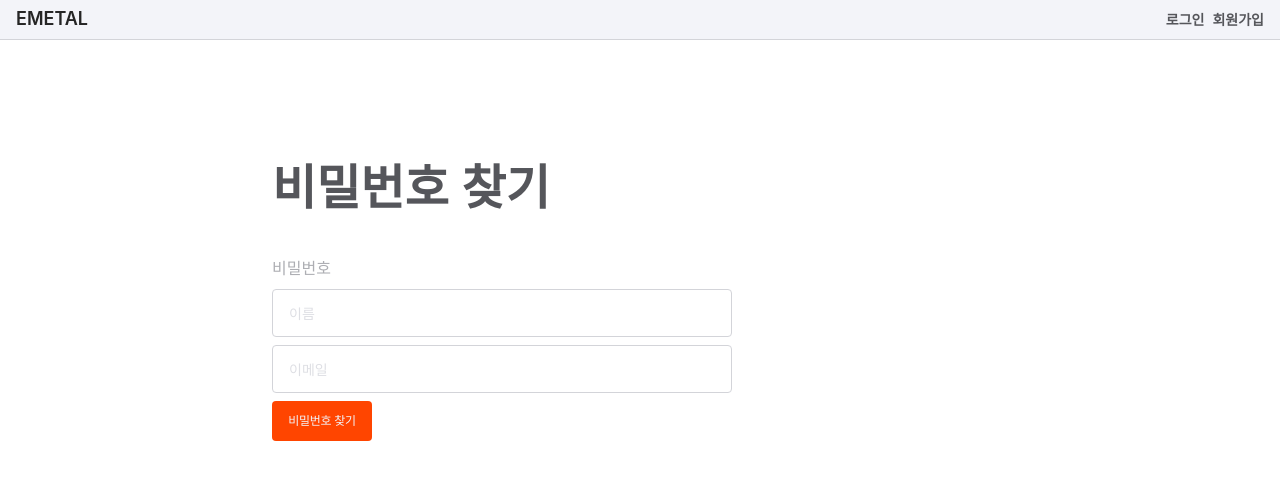
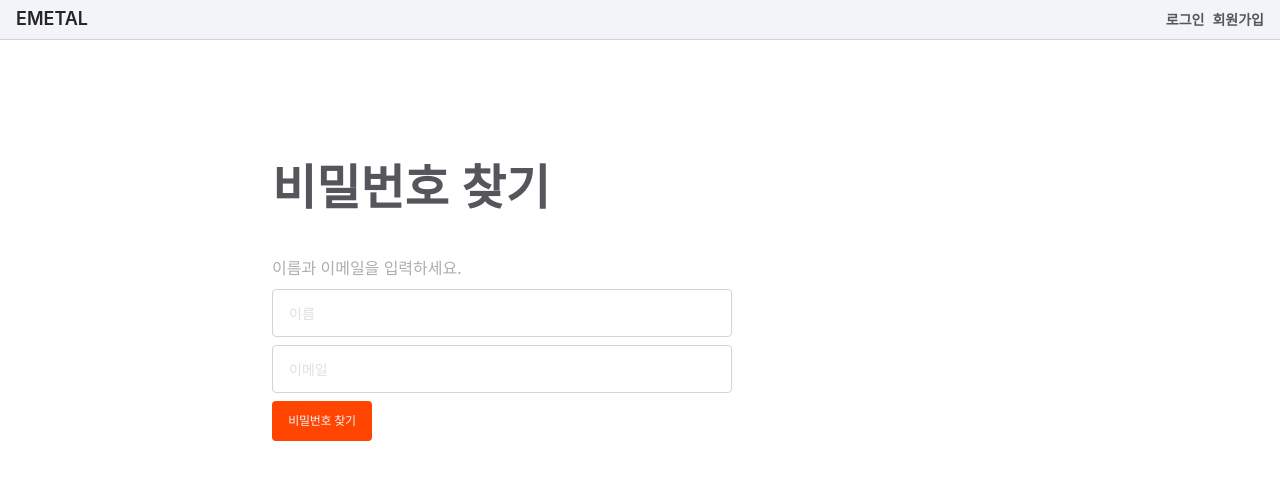
Before and after one commit to Jongyeol91/auction, a Next.js app: page /setting/account in a window 1280 px wide. Shown: the top 480 px of the page. Built offline with nearby package versions, Linux system fonts and the light colour scheme; no server answers.

Commit message:
fix: 비밀번호, 이메일 찾기 설명 텍스트 수정

```diff
--- a/components/setting/AccountSetting.tsx
+++ b/components/setting/AccountSetting.tsx
@@ -60,8 +60,6 @@ function AccountSetting() {
     isModifyMode ? mutateChangePassword(form) : mutateFindPassword(form);
   };
 
-  // if (!user) return null;
-
   return (
     <Block>
       <div>
@@ -73,7 +71,7 @@ function AccountSetting() {
           </Section>
         )}
         <Section>
-          <h4>비밀번호</h4>
+          <h4>{isModifyMode ? '비밀번호 변경' : '이름과 이메일을 입력하세요.'}</h4>
           <form onSubmit={onSubmit}>
             <InputGroup>
               <Input
```
